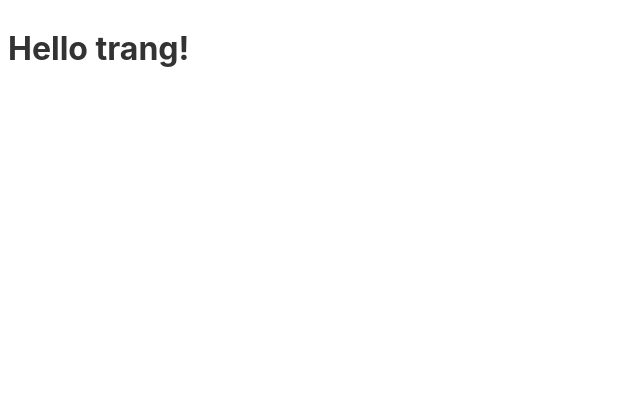
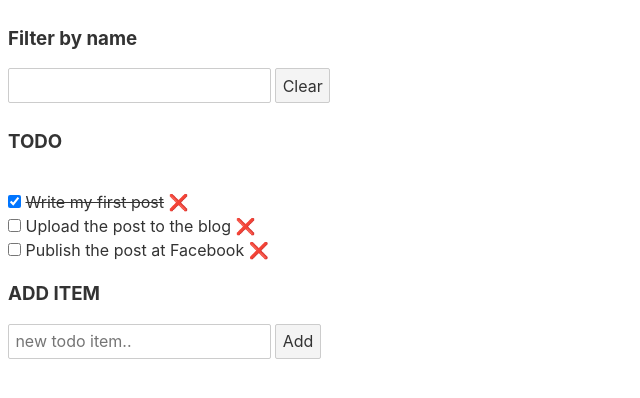
Before and after one commit to TYT-dimoVe/todoapp, a Svelte app: page / in a window 1280 px wide. Shown: the top 398 px of the page, without its empty margins (0-640 px from the left). Built offline with nearby package versions, Linux system fonts and the light colour scheme.

Commit message:
basic (not UI)

```diff
--- a/package.json
+++ b/package.json
@@ -9,14 +9,17 @@
   "devDependencies": {
     "@rollup/plugin-commonjs": "^16.0.0",
     "@rollup/plugin-node-resolve": "^10.0.0",
+    "node-sass": "^5.0.0",
     "rollup": "^2.3.4",
     "rollup-plugin-css-only": "^3.0.0",
     "rollup-plugin-livereload": "^2.0.0",
+    "rollup-plugin-postcss": "^4.0.0",
     "rollup-plugin-svelte": "^7.0.0",
     "rollup-plugin-terser": "^7.0.0",
     "svelte": "^3.0.0"
   },
   "dependencies": {
+    "postcss": "^8.1.14",
     "sirv-cli": "^1.0.0"
   }
 }
--- a/rollup.config.js
+++ b/rollup.config.js
@@ -1,9 +1,10 @@
-import svelte from 'rollup-plugin-svelte';
-import commonjs from '@rollup/plugin-commonjs';
-import resolve from '@rollup/plugin-node-resolve';
-import livereload from 'rollup-plugin-livereload';
-import { terser } from 'rollup-plugin-terser';
-import css from 'rollup-plugin-css-only';
+import svelte from "rollup-plugin-svelte";
+import commonjs from "@rollup/plugin-commonjs";
+import resolve from "@rollup/plugin-node-resolve";
+import livereload from "rollup-plugin-livereload";
+import { terser } from "rollup-plugin-terser";
+import css from "rollup-plugin-css-only";
+import postcss from "rollup-plugin-postcss";
 
 const production = !process.env.ROLLUP_WATCH;
 
@@ -17,35 +18,39 @@ function serve() {
   return {
     writeBundle() {
       if (server) return;
-			server = require('child_process').spawn('npm', ['run', 'start', '--', '--dev'], {
-				stdio: ['ignore', 'inherit', 'inherit'],
-				shell: true
-			});
+      server = require("child_process").spawn(
+        "npm",
+        ["run", "start", "--", "--dev"],
+        {
+          stdio: ["ignore", "inherit", "inherit"],
+          shell: true,
+        }
+      );
 
-			process.on('SIGTERM', toExit);
-			process.on('exit', toExit);
-		}
+      process.on("SIGTERM", toExit);
+      process.on("exit", toExit);
+    },
   };
 }
 
 export default {
-	input: 'src/main.js',
+  input: "src/main.js",
   output: {
     sourcemap: true,
-		format: 'iife',
-		name: 'app',
-		file: 'public/build/bundle.js'
+    format: "iife",
+    name: "app",
+    file: "public/build/bundle.js",
   },
   plugins: [
     svelte({
       compilerOptions: {
         // enable run-time checks when not in production
-				dev: !production
-			}
+        dev: !production,
+      },
     }),
     // we'll extract any component CSS out into
     // a separate file - better for performance
-		css({ output: 'bundle.css' }),
+    css({ output: "bundle.css" }),
 
     // If you have external dependencies installed from
     // npm, you'll most likely need these plugins. In
@@ -54,9 +59,21 @@ export default {
     // https://github.com/rollup/plugins/tree/master/packages/commonjs
     resolve({
       browser: true,
-			dedupe: ['svelte']
+      dedupe: ["svelte"],
     }),
     commonjs(),
+    postcss({
+      extract: true,
+      minimize: true,
+      use: [
+        [
+          "sass",
+          {
+            includePaths: ["./src/theme", "./node_modules"],
+          },
+        ],
+      ],
+    }),
 
     // In dev mode, call `npm run start` once
     // the bundle has been generated
@@ -64,13 +81,13 @@ export default {
 
     // Watch the `public` directory and refresh the
     // browser on changes when not in production
-		!production && livereload('public'),
+    !production && livereload("public"),
 
     // If we're building for production (npm run build
     // instead of npm run dev), minify
-		production && terser()
+    production && terser(),
   ],
   watch: {
-		clearScreen: false
-	}
+    clearScreen: false,
+  },
 };
--- a/src/App.svelte
+++ b/src/App.svelte
@@ -1,5 +1,65 @@
 <script>
-	let name = 'trang';
+  let newItem = "";
+
+  let todoList = [
+    { text: "Write my first post", status: true },
+    { text: "Upload the post to the blog", status: false },
+    { text: "Publish the post at Facebook", status: false },
+  ];
+
+  let searchTerm = "";
+
+  $: filteredList = todoList.filter(
+    (item) => item.text.indexOf(searchTerm) !== -1
+  );
+
+  const addToList = () => {
+    if (/\S+/.test(newItem)) {
+      todoList = [...todoList, { text: newItem, status: false }];
+      newItem = "";
+    }
+  };
+
+  const removeFromList = (index) => {
+    todoList.splice(index, 1);
+    todoList = todoList;
+  };
+
+  const handleKeyup = () => {
+    if (event.code == "Enter" && /\S+/.test(newItem)) {
+      todoList = [...todoList, { text: newItem, status: false }];
+      newItem = "";
+    }
+  };
+
+  const clearFilter = () => {
+    searchTerm = "";
+  };
 </script>
 
-<h1>Hello {name}!</h1>
+<style>
+  .checked {
+    text-decoration: line-through;
+  }
+</style>
+
+<h3>Filter by name</h3>
+<input bind:value={searchTerm} />
+<button on:click={clearFilter}>Clear</button>
+
+<h3>TODO</h3>
+<br />
+{#each filteredList as item, index}
+  <input bind:checked={item.status} type="checkbox" />
+  <span class:checked={item.status}>{item.text}</span>
+  <span on:click={() => removeFromList(index)}>❌</span>
+  <br />
+{/each}
+
+<h3>ADD ITEM</h3>
+<input
+  bind:value={newItem}
+  type="text"
+  placeholder="new todo item.."
+  on:keyup|preventDefault={handleKeyup} />
+<button on:click={addToList}>Add</button>
--- /dev/null
+++ b/src/components/Item.svelte
@@ -0,0 +1,14 @@
+<script>
+  export let status;
+  export let text;
+</script>
+
+<style>
+  .checked {
+    text-decoration: line-through;
+  }
+</style>
+
+<input bind:checked={status} type="checkbox" />
+<span class:checked={status}>{text}</span>
+<button>Delete</button>
```
Also changed, not shown: src/theme/_smui-theme.scss (added), 2 other files (tests, documents, lock files or other folders). Lines whose indentation alone changed are shown as unchanged.
